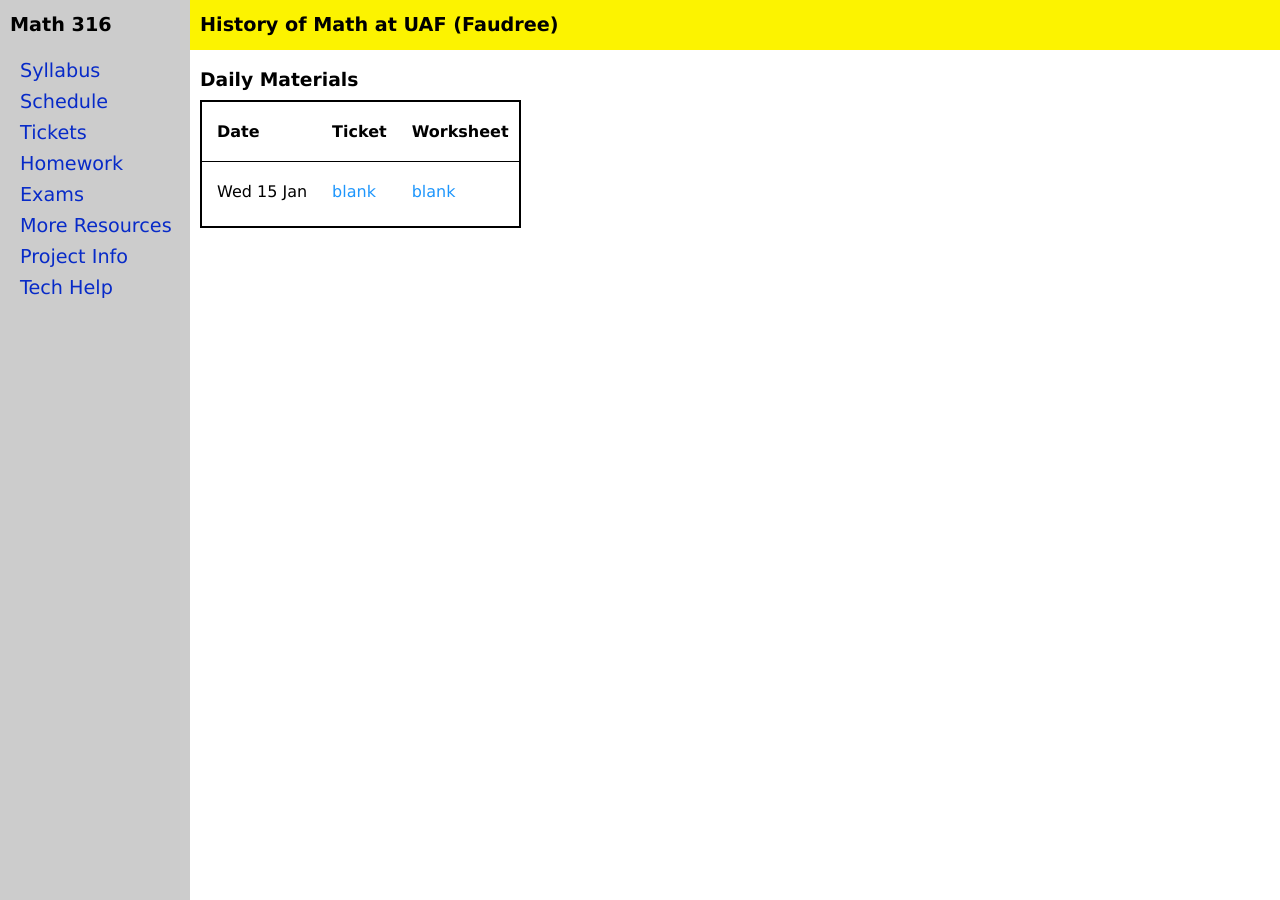
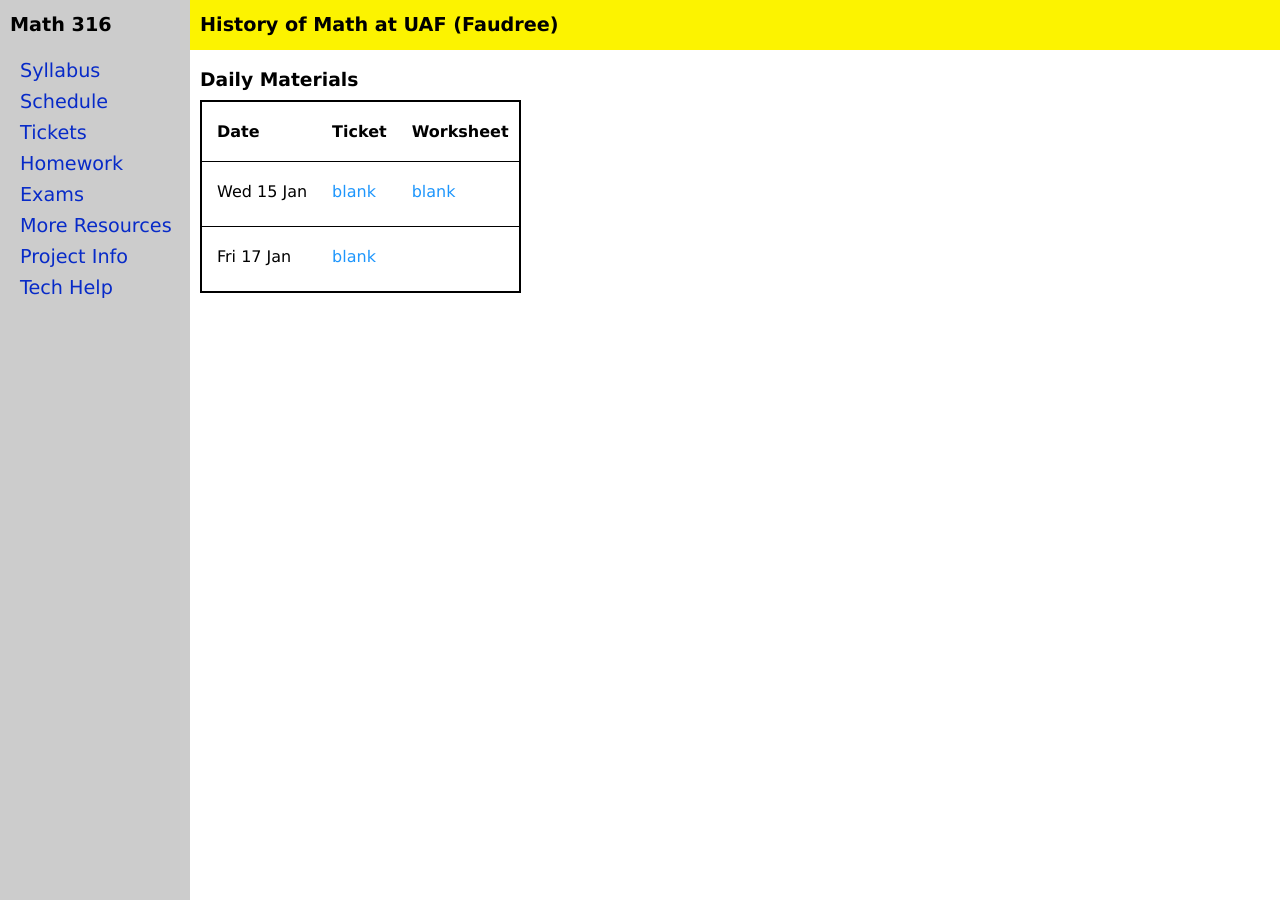
Before and after one commit to jrfaudree/HOM, a Jekyll site: the page built from tickets.md, in a window 1280 px wide. Built offline with Jekyll 4.4.1, drawn with Linux system fonts in a browser that asks for light colours.

Commit message:
Update ticket_s2025.yml

```diff
--- a/_data/ticket_s2025.yml
+++ b/_data/ticket_s2025.yml
@@ -3,3 +3,8 @@
   tfilled:
   worksheet: https://jrfaudree.github.io/HOM/assets/worksheets/ws-numerical-1-added.pdf
   wfilled:
+- day: Fri 17 Jan
+  ticket: https://jrfaudree.github.io/HOM/assets/tickets/t2.pdf
+  tfilled:
+  worksheet:
+  wfilled:
```
